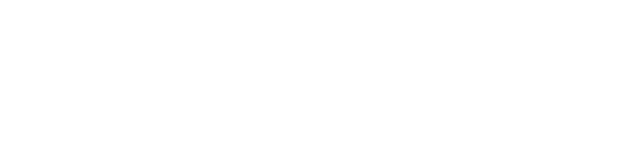
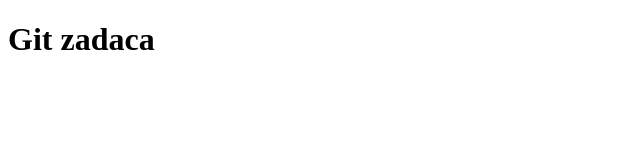
Before and after one commit to MasterZen7/git-zadaca, a plain HTML site: page index.html in a window 1280 px wide. Shown: the whole page, without its empty margins (0-640 px from the left). Drawn offline with Linux system fonts and the light colour scheme.

Commit message:
Added test map and test.html

```diff
--- a/index.html
+++ b/index.html
@@ -7,6 +7,8 @@
     <title>Zadaca 18</title>
 </head>
 <body>
-
+    <header>
+        <h1>Git zadaca</h1>
+    </header>
 </body>
 </html>
```
Also changed, not shown: test mapa/test.html (added).
